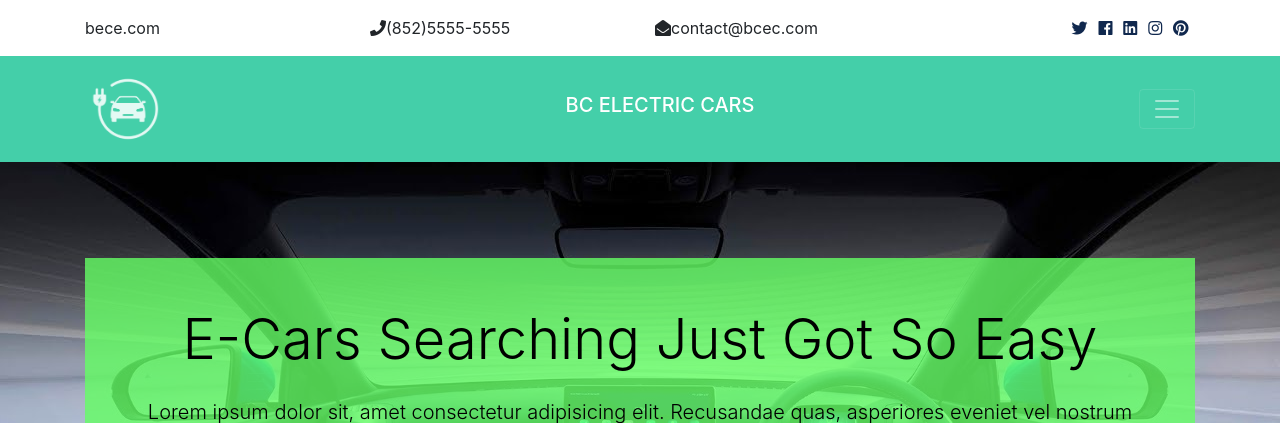
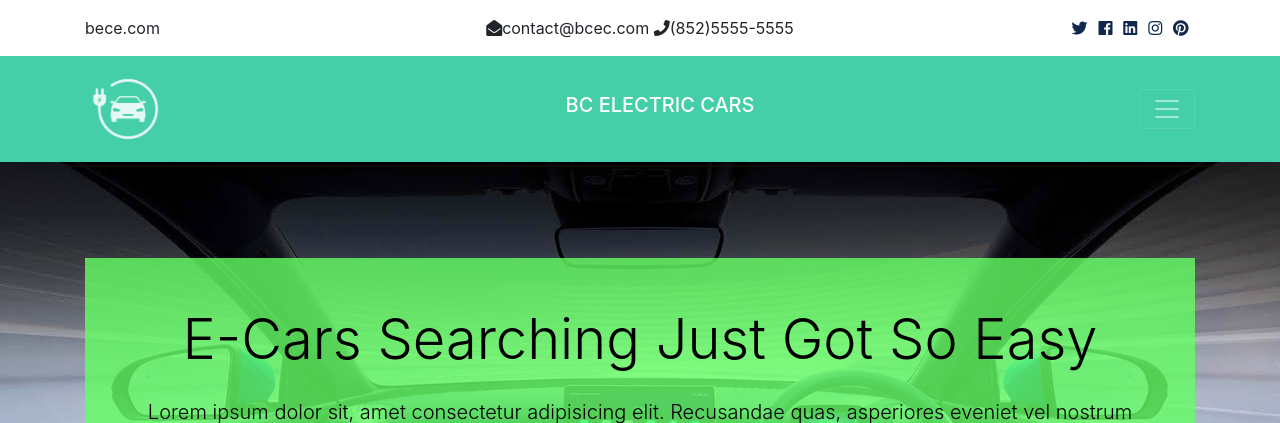
Before and after one commit to frankmok/PRJT, a Django app: page / in a window 1280 px wide. Shown: the top 423 px of the page. Run offline with Django 4.2, Linux system fonts and the light colour scheme; data that the repository does not hold is empty; some libraries are stand-ins or nearby versions.

Commit message:
Step 7: updated navbar sitemap and topbar before data input to database

```diff
--- a/templates/partials/_topbar.html
+++ b/templates/partials/_topbar.html
@@ -2,16 +2,17 @@
 <section id="top-bar" class="p-3">
     <div class="container">
       <div class="row">
-        <div class="col-md-3">
-          {{company_website}}
+        <div class="col-md-4">
+          <div class="text-left">
+            {{company_website}}
+          </div>
         </div>
-        <div class="col-md-3">
-          <i class="fas fa-phone"></i>{{company_phone}}
+        <div class="col-md-4">
+          <div class="text-center">
+            <i class="fas fa-envelope-open"></i>{{company_email}} <i class="fas fa-phone"></i>{{company_phone}}
+          </div>
         </div>
-        <div class="col-md-3">
-          <i class="fas fa-envelope-open"></i>{{company_email}}
-        </div>
-        <div class="col-md-3">
+        <div class="col-md-4">
           <div class="social text-right">
             <a href="#">
               <i class="fab fa-twitter"></i>
```
Also changed, not shown: templates/pages/sitemap.html (+29 -17 lines).
